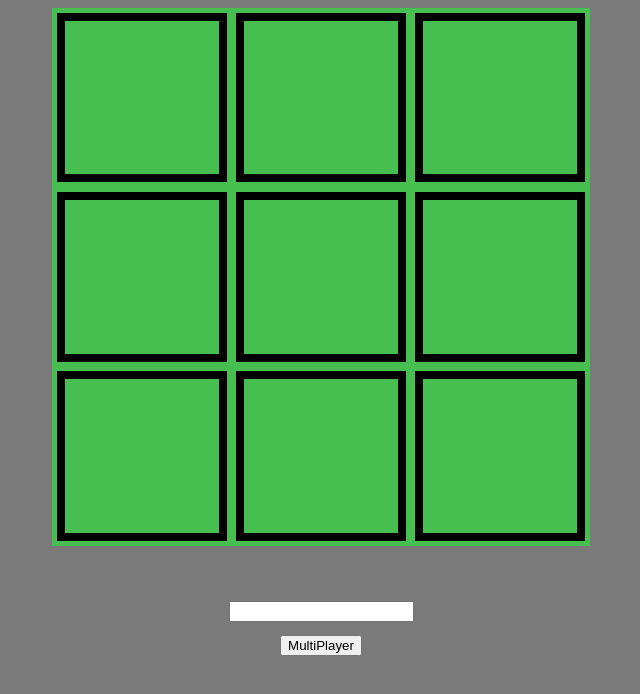
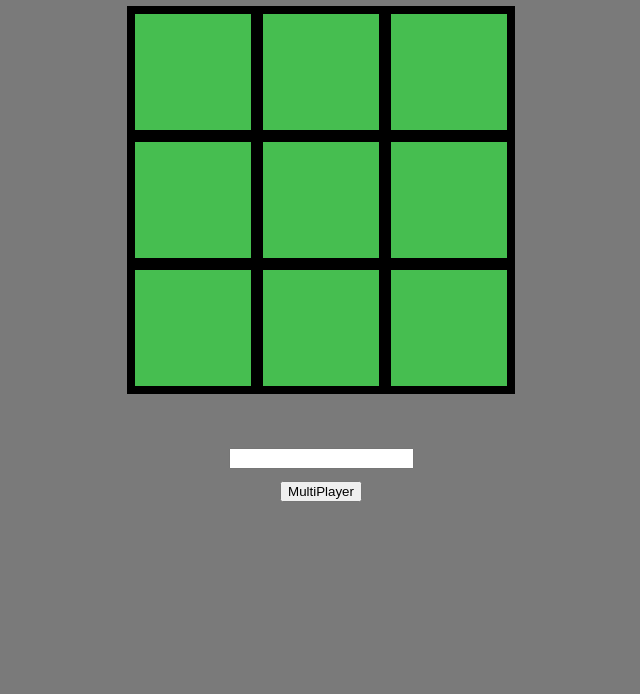
Before and after one commit to ThanosDodd/tic-tac-toe-socket-io, a website: page public/index.html in a window 1280 px wide. Shown: the whole page, without its empty margins (319-959 px from the left). Drawn offline with nearby package versions, Linux system fonts and the light colour scheme.

Commit message:
reduce grid size css

```diff
--- a/public/styles.css
+++ b/public/styles.css
@@ -12,16 +12,16 @@ input {
   background-color: rgba(55, 211, 68, 0.767);
   display: grid;
   place-items: center;
-  grid-template-columns: 14vw 14vw 14vw;
-  grid-template-rows: 14vw 14vw 14vw;
+  grid-template-columns: repeat(3, 10vw);
+  grid-template-rows: repeat(3, 10vw);
   margin-left: auto;
   margin-right: auto;
 }
 
 .game-square {
   outline: 1vmin solid black;
-  height: 12vw;
-  width: 12vw;
+  height: 9vw;
+  width: 9vw;
 }
 
 .WhitePlayer {
```
